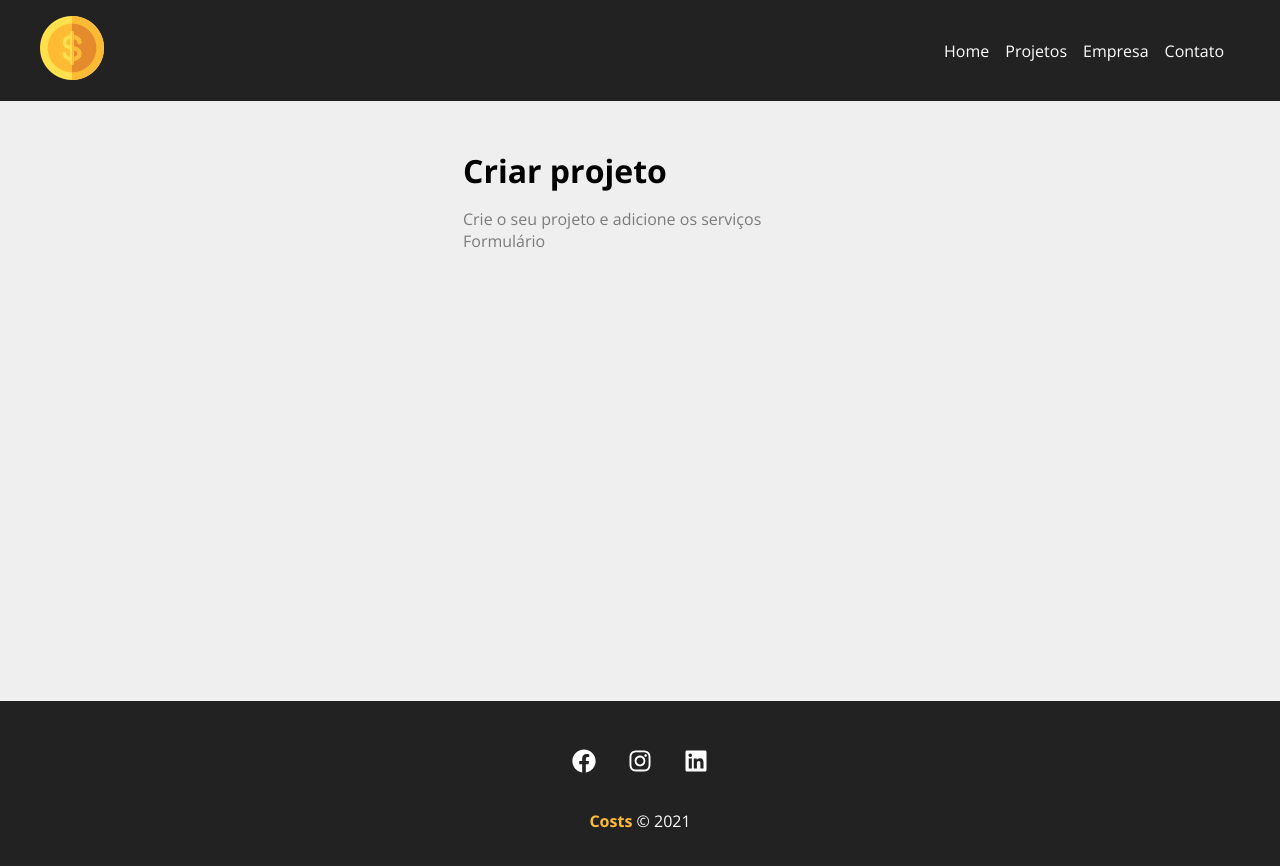
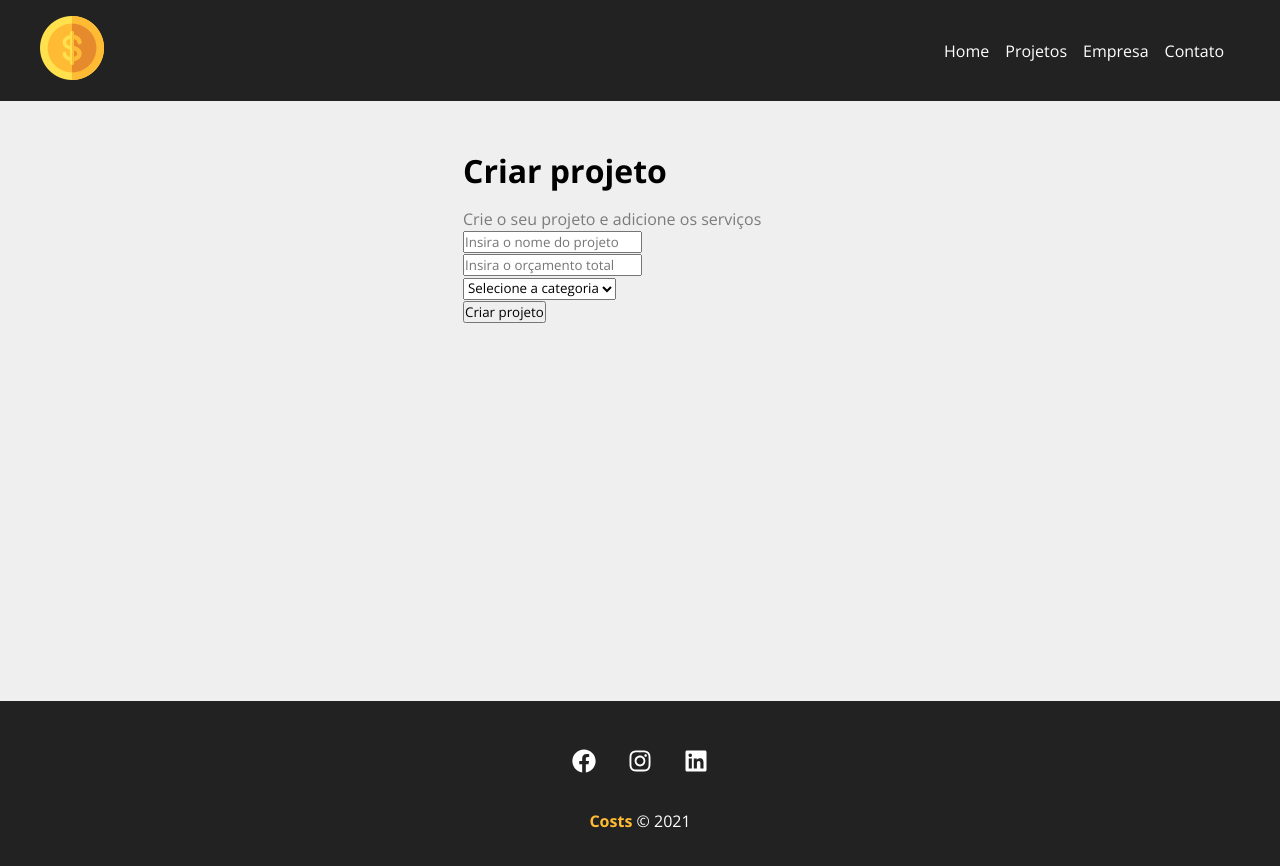
Before and after one commit to AlefMemTav/react-costs-app, a JavaScript app: page /newproject in a window 1280 px wide. Shown: the top 866 px of the page. Built offline with nearby package versions, Linux system fonts and the light colour scheme; the HTML template or start-up script is replaced by a standard one.

Commit message:
Created ProjectForm

```diff
--- a/src/components/pages/NewProject.js
+++ b/src/components/pages/NewProject.js
@@ -1,3 +1,5 @@
+import ProjectForm from '../project/ProjectForm'
+
 import styles from './NewProject.module.css'
 
 function NewProject(){
@@ -5,7 +7,7 @@ function NewProject(){
         <div className={styles.newproject_container}>
             <h1>Criar projeto</h1>
             <p>Crie o seu projeto e adicione os serviços</p>
-            <p>Formulário</p>
+            <ProjectForm />
         </div>
     )
 }
--- /dev/null
+++ b/src/components/project/ProjectForm.js
@@ -0,0 +1,24 @@
+function ProjectForm(){
+    return(
+        <form>
+            <div>
+                <input type="text" placeholder="Insira o nome do projeto" />
+            </div>
+            <div>
+                <input type="number" placeholder="Insira o orçamento total" />
+            </div>
+            <div>
+                <select name="category_id">
+                    <option disabled selected>
+                        Selecione a categoria
+                    </option>
+                </select>
+            </div>
+            <div>
+                <input type="submit" value="Criar projeto" />
+            </div>
+        </form>
+    )
+}
+
+export default ProjectForm
```
